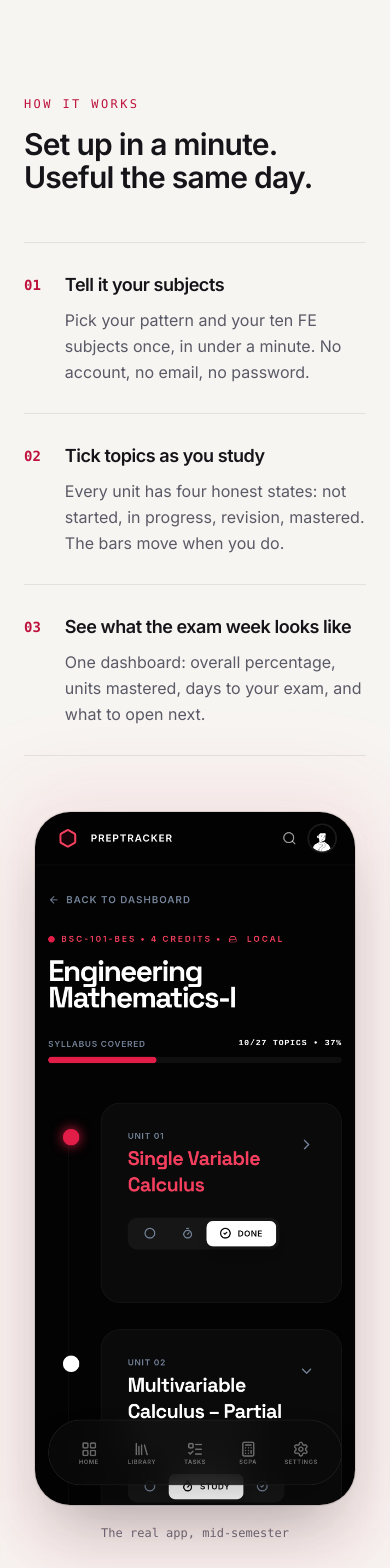
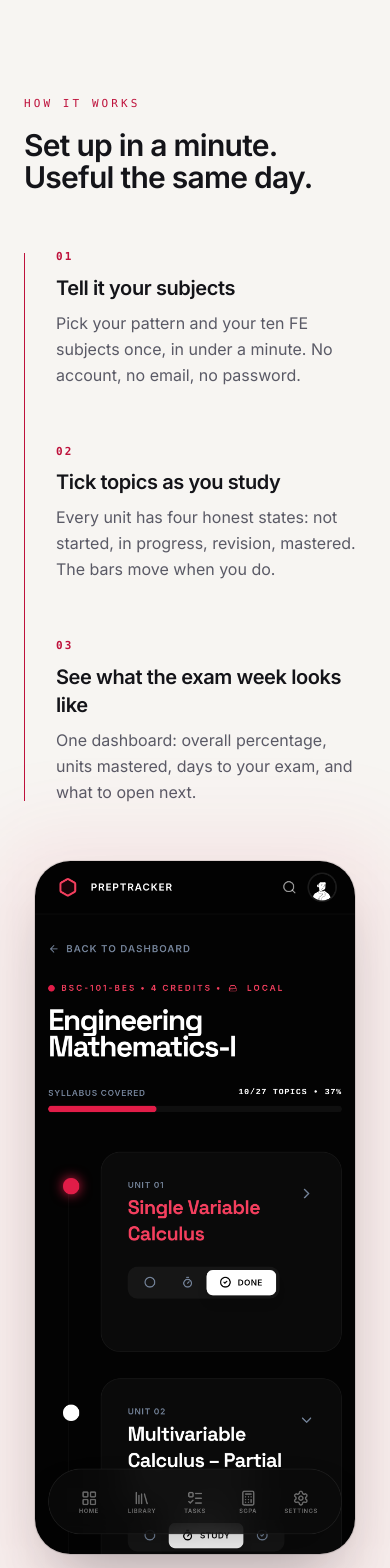
Before and after one commit to manav4u/PrepTracker, a React (Vite) app: page /subject/1 in a window 390 px wide. Shown: the part 4460-6028 px from the top of the page. Built offline with nearby package versions, Linux system fonts and the light colour scheme.

Commit message:
Gen-2 scene 5: scroll-scrubbed step progression with filling rail
Co-authored-by: MaxwithU19 <156198184+MaxwithU19@users.noreply.github.com>

```diff
--- a/components/landing/HowItWorks.tsx
+++ b/components/landing/HowItWorks.tsx
@@ -1,5 +1,6 @@
-import React from 'react';
-import { motion, useReducedMotion } from 'framer-motion';
+import React, { useRef } from 'react';
+import { useGSAP } from '@gsap/react';
+import { gsap, reduceMotion } from '../../lib/scroll';
 
 const steps = [
   {
@@ -20,73 +21,109 @@ const steps = [
 ];
 
 const HowItWorks: React.FC = () => {
-  const reduce = useReducedMotion();
+  const root = useRef<HTMLElement>(null);
+
+  useGSAP(() => {
+    if (reduceMotion()) return;
+    const mm = gsap.matchMedia();
+    mm.add('(min-width: 768px)', () => {
+      // Scrubbed activation: each step lights up in turn; phone drifts with it
+      const items = gsap.utils.toArray<HTMLElement>('.hw-step');
+      items.forEach((el) => {
+        gsap.fromTo(
+          el,
+          { autoAlpha: 0.22 },
+          {
+            autoAlpha: 1, ease: 'none',
+            scrollTrigger: { trigger: el, start: 'top 62%', end: 'top 38%', scrub: true },
+          }
+        );
+        gsap.to(el, {
+          autoAlpha: 0.22, ease: 'none', immediateRender: false,
+          scrollTrigger: { trigger: el, start: 'bottom 34%', end: 'bottom 12%', scrub: true },
+        });
+      });
+      gsap.fromTo(
+        '.hw-phone',
+        { rotate: -3.5, y: 40 },
+        {
+          rotate: 0, y: 0, ease: 'none',
+          scrollTrigger: { trigger: root.current, start: 'top 70%', end: 'center center', scrub: 1 },
+        }
+      );
+      gsap.to('.hw-glow', {
+        yPercent: 30, ease: 'none',
+        scrollTrigger: { trigger: root.current, start: 'top bottom', end: 'bottom top', scrub: 1 },
+      });
+      // progress rail fills with section scroll
+      gsap.fromTo(
+        '.hw-rail-fill',
+        { scaleY: 0 },
+        {
+          scaleY: 1, ease: 'none', transformOrigin: 'top center',
+          scrollTrigger: { trigger: '.hw-steps', start: 'top 60%', end: 'bottom 40%', scrub: true },
+        }
+      );
+    });
+    // gentle enter for all viewports
+    gsap.fromTo(
+      '.hw-head',
+      { y: 30, autoAlpha: 0 },
+      {
+        y: 0, autoAlpha: 1, duration: 1, ease: 'power3.out',
+        scrollTrigger: { trigger: root.current, start: 'top 80%', once: true },
+      }
+    );
+  }, { scope: root });
+
   return (
-    <section aria-label="How PrepTracker works" className="relative bg-[#F7F5F2] text-[#141419] px-6 py-24 md:py-32">
-      <div className="max-w-6xl mx-auto grid grid-cols-1 lg:grid-cols-2 gap-14 lg:gap-20 items-center">
+    <section ref={root} aria-label="How PrepTracker works" className="relative bg-[#F7F5F2] text-[#141419] px-6 py-24 md:py-36 overflow-hidden">
+      <div className="max-w-6xl mx-auto grid grid-cols-1 lg:grid-cols-2 gap-14 lg:gap-20">
         <div>
-          <motion.p
-            initial={reduce ? false : { opacity: 0, y: 16 }}
-            whileInView={reduce ? undefined : { opacity: 1, y: 0 }}
-            viewport={{ once: true, margin: '-80px' }}
-            transition={{ type: 'spring', stiffness: 120, damping: 20 }}
-            className="text-xs font-mono tracking-[0.2em] uppercase text-[#BE123C]"
-          >
-            How it works
-          </motion.p>
-          <motion.h2
-            initial={reduce ? false : { opacity: 0, y: 24 }}
-            whileInView={reduce ? undefined : { opacity: 1, y: 0 }}
-            viewport={{ once: true, margin: '-80px' }}
-            transition={{ type: 'spring', stiffness: 110, damping: 18, delay: reduce ? 0 : 0.08 }}
-            className="mt-4 text-3xl md:text-5xl font-bold tracking-tight leading-[1.1]"
-          >
+          <div className="hw-head lg:sticky lg:top-32">
+            <p className="font-mono text-[11px] uppercase tracking-[0.28em] text-[#BE123C]">How it works</p>
+            <h2 className="mt-4 text-3xl md:text-5xl font-bold tracking-[-0.025em] leading-[1.08]">
               Set up in a minute. Useful the same day.
-          </motion.h2>
-          <ol className="mt-12 space-y-0">
-            {steps.map((s, i) => (
-              <motion.li
-                key={s.num}
-                initial={reduce ? false : { opacity: 0, y: 24 }}
-                whileInView={reduce ? undefined : { opacity: 1, y: 0 }}
-                viewport={{ once: true, margin: '-60px' }}
-                transition={{ type: 'spring', stiffness: 110, damping: 18, delay: reduce ? 0 : 0.12 + i * 0.08 }}
-                className="flex gap-6 py-7 border-t border-black/[0.08] last:border-b"
-              >
-                <span className="font-mono text-sm font-semibold text-[#BE123C] pt-1" aria-hidden="true">
+            </h2>
+          </div>
+          <div className="hw-steps relative mt-14 pl-8">
+            <div className="absolute left-0 top-1 bottom-1 w-px bg-black/10" aria-hidden="true">
+              <div className="hw-rail-fill absolute inset-0 bg-[#BE123C]" />
+            </div>
+            <ol className="space-y-14">
+              {steps.map((s) => (
+                <li key={s.num} className="hw-step">
+                  <p className="font-mono text-[11px] font-semibold tracking-[0.2em] text-[#BE123C]" aria-hidden="true">
                     {s.num}
-                </span>
-                <div>
-                  <h3 className="text-lg md:text-xl font-bold tracking-tight">{s.title}</h3>
+                  </p>
+                  <h3 className="mt-2 text-xl md:text-2xl font-bold tracking-[-0.02em]">{s.title}</h3>
                   <p className="mt-2 text-[#5A5A66] leading-relaxed max-w-md">{s.body}</p>
-                </div>
-              </motion.li>
+                </li>
               ))}
             </ol>
           </div>
-        <motion.div
-          initial={reduce ? false : { opacity: 0, y: 40 }}
-          whileInView={reduce ? undefined : { opacity: 1, y: 0 }}
-          viewport={{ once: true, margin: '-100px' }}
-          transition={{ type: 'spring', stiffness: 90, damping: 18, delay: reduce ? 0 : 0.15 }}
-          className="relative mx-auto w-full max-w-[20rem]"
-        >
+        </div>
+        <div className="relative">
+          <div className="lg:sticky lg:top-40">
             <div
               aria-hidden="true"
-            className="absolute -inset-8 rounded-[3rem] bg-[#E11D48]/[0.07] blur-2xl"
+              className="hw-glow absolute -inset-8 rounded-[3rem] bg-[#E11D48]/[0.07] blur-2xl"
             />
-          <div className="relative rounded-[2.2rem] overflow-hidden ring-1 ring-black/10 shadow-[0_32px_64px_-24px_rgba(20,20,25,0.35)]">
+            <div className="hw-phone relative mx-auto w-full max-w-[20rem] rounded-[2.2rem] overflow-hidden ring-1 ring-black/10 shadow-[0_32px_64px_-24px_rgba(20,20,25,0.35)] will-change-transform">
               <img
                 src="/landing/subj-mobile.png"
                 alt="PrepTracker on a phone: a subject's units with topics ticked off"
                 className="w-full h-auto block"
                 loading="lazy"
+                width={640}
+                height={1386}
               />
             </div>
-          <p className="mt-5 text-center text-xs font-mono text-[#6E6E78]">
+            <p className="mt-5 text-center font-mono text-[11px] uppercase tracking-[0.2em] text-[#6E6E78]">
               The real app, mid-semester
             </p>
-        </motion.div>
+          </div>
+        </div>
       </div>
     </section>
   );
```
Lines whose indentation alone changed are shown as unchanged.
